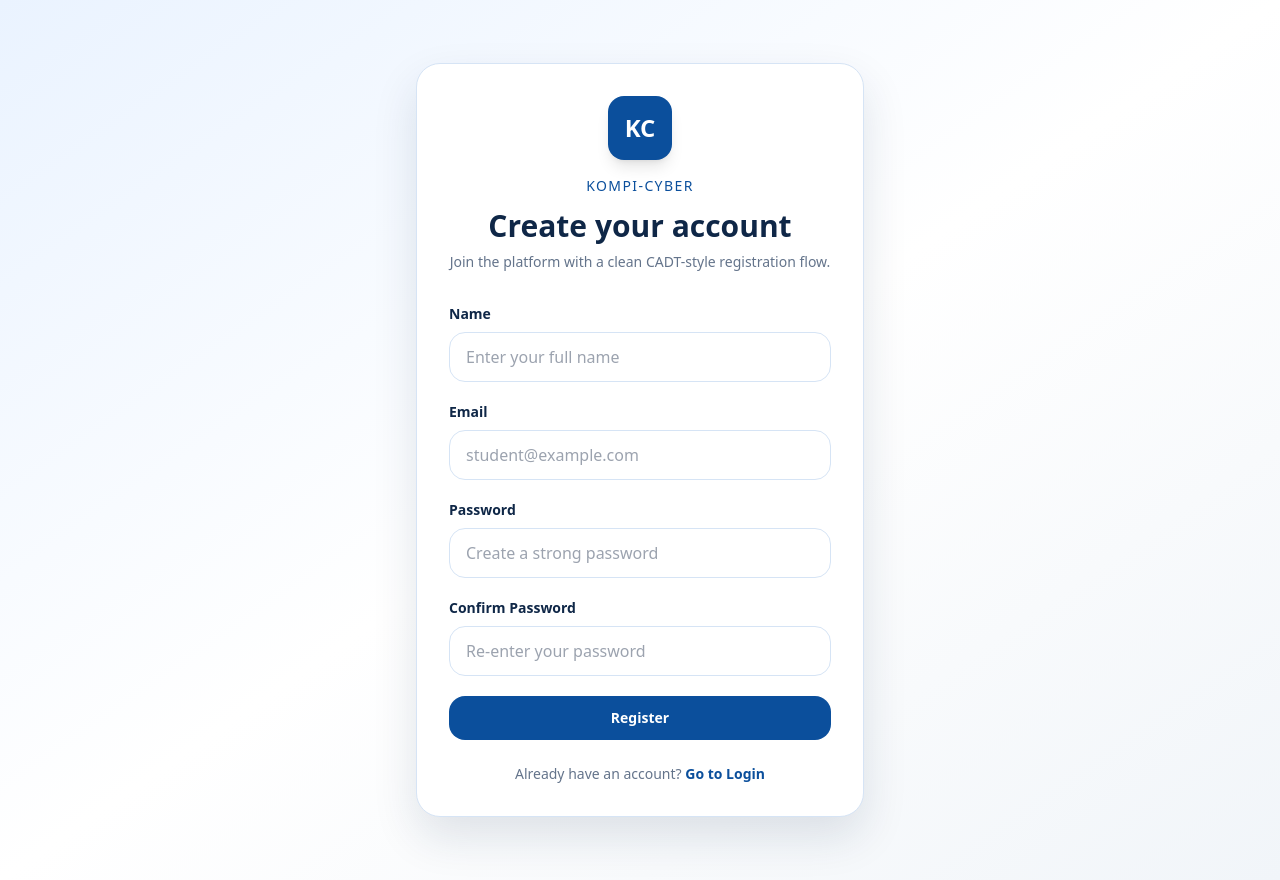
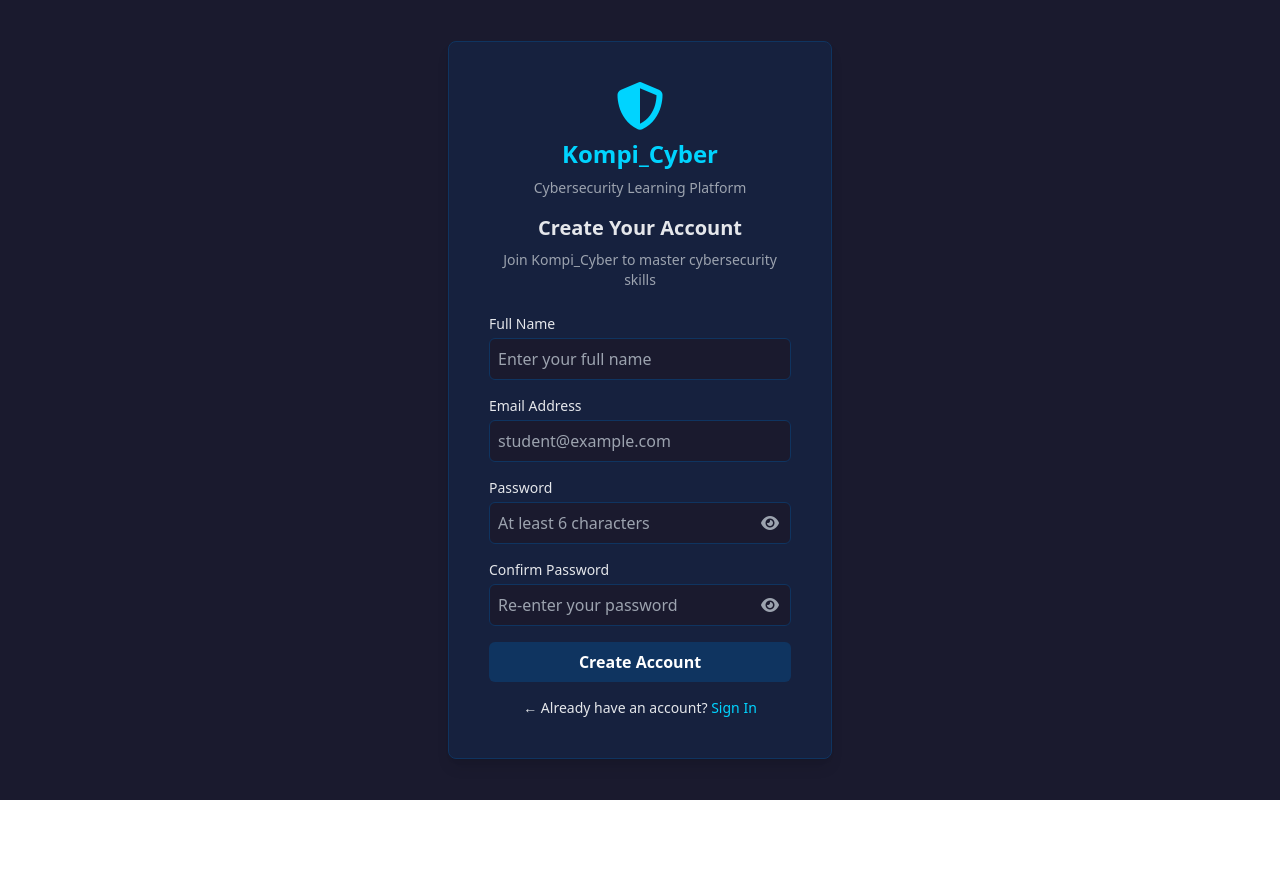
Before and after one commit to hornsovisal/kompi-cyber, a React (Vite) app in the folder frontend/: page /register in a window 1280 px wide. After the commit the page ends 800 px from the top, so only its background shows below. Built offline with nearby package versions, Linux system fonts and the light colour scheme.

Commit message:
make login and register page with backend

```diff
--- a/frontend/index.html
+++ b/frontend/index.html
@@ -4,6 +4,7 @@
     <meta charset="UTF-8" />
     <meta name="viewport" content="width=device-width, initial-scale=1.0" />
     <title>Kompi-Cyber</title>
+    <link rel="stylesheet" href="https://cdnjs.cloudflare.com/ajax/libs/font-awesome/6.4.0/css/all.min.css" />
   </head>
   <body>
     <div id="root"></div>
--- a/frontend/src/pages/Login.jsx
+++ b/frontend/src/pages/Login.jsx
@@ -1,166 +1,164 @@
-import { useState } from "react";
-import { useNavigate, Link } from "react-router-dom";
-import axios from "axios";
+import React, { useState } from "react";
+import { Link, useNavigate } from "react-router-dom";
 
-export default function Login() {
-  const navigate = useNavigate();
-  const [loading, setLoading] = useState(false);
-  const [alert, setAlert] = useState(null);
-  const [errors, setErrors] = useState({});
+const API_URL = "http://localhost:5000/api/auth";
+
+function Login() {
   const [formData, setFormData] = useState({
     email: "",
     password: "",
   });
+  const [showPassword, setShowPassword] = useState(false);
+  const [error, setError] = useState("");
+  const [loading, setLoading] = useState(false);
+  const navigate = useNavigate();
+
+  const togglePassword = () => {
+    setShowPassword(!showPassword);
+  };
 
   const handleChange = (e) => {
-    setFormData({ ...formData, [e.target.name]: e.target.value });
-  };
-
-  const validateForm = () => {
-    const newErrors = {};
-
-    if (!formData.email.trim()) {
-      newErrors.email = "Email is required.";
-    }
-
-    if (!formData.password) {
-      newErrors.password = "Password is required.";
-    }
-
-    setErrors(newErrors);
-    return Object.keys(newErrors).length === 0;
+    const { id, value } = e.target;
+    setFormData((prev) => ({
+      ...prev,
+      [id]: value,
+    }));
+    setError("");
   };
 
   const handleSubmit = async (e) => {
     e.preventDefault();
-    setAlert(null);
 
-    if (!validateForm()) {
+    // Validation
+    if (!formData.email || !formData.password) {
+      setError("Email and password are required");
       return;
     }
 
     setLoading(true);
-
     try {
-      const response = await axios.post("/api/auth/login", {
-        email: formData.email.trim(),
+      const response = await fetch(`${API_URL}/login`, {
+        method: "POST",
+        headers: {
+          "Content-Type": "application/json",
+        },
+        body: JSON.stringify({
+          email: formData.email,
           password: formData.password,
+        }),
       });
 
-      setAlert({ type: "success", message: "Login successful!" });
+      const data = await response.json();
+
+      if (!response.ok) {
+        setError(data.message || "Login failed");
+        return;
+      }
 
       // Store token in localStorage
-      localStorage.setItem("token", response.data.token);
-      localStorage.setItem("user", JSON.stringify(response.data.user));
+      localStorage.setItem("token", data.token);
+      localStorage.setItem("user", JSON.stringify(data.user));
 
-      setTimeout(() => {
       navigate("/dashboard");
-      }, 1200);
-    } catch (error) {
-      const message =
-        error.response?.data?.message ||
-        error.message ||
-        "Login failed. Please try again.";
-      setAlert({ type: "error", message });
+    } catch (err) {
+      console.error("Login error:", err);
+      setError("Failed to connect to server. Make sure backend is running.");
     } finally {
       setLoading(false);
     }
   };
 
   return (
-    <div className="min-h-screen bg-gradient-to-br from-cadtSky via-white to-slate-100 px-4 py-10">
-      <main className="flex min-h-screen items-center justify-center">
-        <div className="w-full max-w-md rounded-3xl border border-cadtLine bg-white p-8 shadow-card">
-          <div className="mb-8 text-center">
-            <div className="mx-auto mb-4 flex h-16 w-16 items-center justify-center rounded-2xl bg-cadtBlue text-2xl font-bold text-white shadow-lg">
-              KC
-            </div>
-            <p className="text-sm font-medium uppercase tracking-widest text-cadtBlue">
-              Kompi-Cyber
-            </p>
-            <h1 className="mt-3 text-3xl font-bold text-cadtNavy">
-              Welcome back
-            </h1>
-            <p className="mt-2 text-sm text-slate-500">
-              Sign in to your account to continue learning
-            </p>
-          </div>
+    <div className="flex items-center justify-center min-h-screen bg-[#1a1a2e] text-gray-200">
+      <div className="bg-[#16213e] p-10 rounded-lg shadow-lg w-96 border border-[#0f3460]">
+        <i className="fas fa-shield-alt text-5xl text-[#00d4ff] mb-2 block text-center"></i>
+        <h1 className="text-2xl font-bold text-[#00d4ff] text-center mb-2">Kompi_Cyber</h1>
+        <p className="text-sm text-gray-400 text-center mb-6">Cybersecurity Learning Platform</p>
 
-          {alert && (
-            <div
-              className={`mb-5 rounded-2xl border px-4 py-3 text-sm font-medium ${
-                alert.type === "success"
-                  ? "border-emerald-200 bg-emerald-50 text-emerald-700"
-                  : "border-red-200 bg-red-50 text-red-700"
-              }`}
-            >
-              {alert.message}
+        {error && (
+          <div className="mb-4 p-2 bg-red-900 border border-red-700 rounded text-red-200 text-sm">
+            {error}
           </div>
         )}
 
-          <form onSubmit={handleSubmit} className="space-y-5">
+        <form autoComplete="off" onSubmit={handleSubmit} className="space-y-4">
+          {/* hidden inputs to trick autofill */}
+          <input type="text" name="fakeusernameremembered" style={{display: 'none'}} />
+          <input type="password" name="fakepasswordremembered" style={{display: 'none'}} />
           <div>
-              <label
-                htmlFor="email"
-                className="mb-2 block text-sm font-semibold text-cadtNavy"
-              >
-                Email
+            <label htmlFor="email" className="block text-sm font-semibold mb-1">
+              Email / Student ID
             </label>
             <input
+              type="text"
               id="email"
-                name="email"
-                type="email"
-                placeholder="student@example.com"
               value={formData.email}
               onChange={handleChange}
-                className="w-full rounded-2xl border border-cadtLine bg-white px-4 py-3 outline-none transition focus:border-cadtBlue focus:ring-4 focus:ring-blue-100"
+              placeholder="student@example.com"
+              className="w-full p-2 rounded-md border border-[#0f3460] bg-[#1a1a2e] text-gray-200 focus:outline-none focus:border-[#00d4ff]"
             />
-              {errors.email && (
-                <p className="mt-1 text-sm text-red-600">{errors.email}</p>
-              )}
           </div>
 
           <div>
-              <label
-                htmlFor="password"
-                className="mb-2 block text-sm font-semibold text-cadtNavy"
-              >
+            <label htmlFor="password" className="block text-sm font-semibold mb-1">
               Password
             </label>
+            <div className="relative">
               <input
+                type={showPassword ? "text" : "password"}
                 id="password"
-                name="password"
-                type="password"
-                placeholder="Enter your password"
                 value={formData.password}
                 onChange={handleChange}
-                className="w-full rounded-2xl border border-cadtLine bg-white px-4 py-3 outline-none transition focus:border-cadtBlue focus:ring-4 focus:ring-blue-100"
+                placeholder="Enter your password"
+                autoComplete="off"
+                className="w-full p-2 pr-10 rounded-md border border-[#0f3460] bg-[#1a1a2e] text-gray-200 focus:outline-none focus:border-[#00d4ff]"
               />
-              {errors.password && (
-                <p className="mt-1 text-sm text-red-600">{errors.password}</p>
-              )}
+              <button
+                type="button"
+                onClick={togglePassword}
+                className="absolute right-3 top-1/2 transform -translate-y-1/2 cursor-pointer text-gray-400 hover:text-gray-200 bg-transparent border-0 p-0"
+              >
+                <i className={`fas ${showPassword ? "fa-eye-slash" : "fa-eye"}`}></i>
+              </button>
+            </div>
+          </div>
+
+          <div className="flex justify-between items-center text-sm mb-2">
+            <label className="flex items-center">
+              <input type="checkbox" className="mr-2" /> Remember me
+            </label>
+            <a href="#" className="text-[#00d4ff] hover:underline">
+              Forgot password?
+            </a>
           </div>
 
           <button
             type="submit"
             disabled={loading}
-              className="w-full rounded-2xl bg-cadtBlue px-4 py-3 text-sm font-semibold text-white transition hover:bg-cadtNavy focus:outline-none focus:ring-4 focus:ring-blue-200 disabled:cursor-not-allowed disabled:opacity-70"
+            className="w-full py-2 rounded-md bg-[#0f3460] text-white font-semibold hover:bg-[#00d4ff] hover:text-[#16213e] transition disabled:opacity-50 disabled:cursor-not-allowed"
           >
-              {loading ? "Signing in..." : "Sign In"}
+            {loading ? "Signing In..." : "Sign In"}
           </button>
+
+          <div className="text-center text-gray-400 text-sm my-4">or continue with</div>
+
+          <button
+            type="button"
+            className="w-full py-2 rounded-md border border-[#0f3460] bg-[#1a1a2e] text-gray-200 flex items-center justify-center hover:border-[#00d4ff] transition"
+          >
+            <i className="fab fa-microsoft mr-2"></i> Sign in with Microsoft 365
+          </button>
+
+          <div className="text-center text-sm mt-4">
+            Don't have an account?{' '}
+            <Link to="/register" className="text-[#00d4ff] hover:underline">
+              Create Account
+            </Link>
+          </div>
         </form>
-
-          <p className="mt-6 text-center text-sm text-slate-500">
-            Don't have an account?{" "}
-            <Link
-              to="/register"
-              className="font-semibold text-cadtBlue hover:text-cadtNavy"
-            >
-              Create one
-            </Link>
-          </p>
       </div>
-      </main>
     </div>
   );
 }
+
+export default Login;
--- a/frontend/src/pages/Register.jsx
+++ b/frontend/src/pages/Register.jsx
@@ -1,227 +1,199 @@
-import { useState } from "react";
-import { useNavigate, Link } from "react-router-dom";
-import axios from "axios";
+import React, { useState } from "react";
+import { Link, useNavigate } from "react-router-dom";
 
-export default function Register() {
-  const navigate = useNavigate();
-  const [loading, setLoading] = useState(false);
-  const [alert, setAlert] = useState(null);
-  const [errors, setErrors] = useState({});
+const API_URL = "http://localhost:5000/api/auth";
+
+function CreateAccount() {
   const [formData, setFormData] = useState({
     name: "",
     email: "",
     password: "",
-    confirmPassword: "",
+    confirm: "",
   });
+  const [showPassword, setShowPassword] = useState(false);
+  const [showConfirm, setShowConfirm] = useState(false);
+  const [error, setError] = useState("");
+  const [loading, setLoading] = useState(false);
+  const navigate = useNavigate();
 
-  const emailPattern = /^[^\s@]+@[^\s@]+\.[^\s@]+$/;
+  const togglePassword = (field) => {
+    if (field === "password") {
+      setShowPassword(!showPassword);
+    } else if (field === "confirm") {
+      setShowConfirm(!showConfirm);
+    }
+  };
 
   const handleChange = (e) => {
-    setFormData({ ...formData, [e.target.name]: e.target.value });
-  };
-
-  const validateForm = () => {
-    const newErrors = {};
-
-    if (!formData.name.trim()) {
-      newErrors.name = "Name is required.";
-    }
-
-    if (!formData.email.trim()) {
-      newErrors.email = "Email is required.";
-    } else if (!emailPattern.test(formData.email.trim())) {
-      newErrors.email = "Please enter a valid email address.";
-    }
-
-    if (!formData.password) {
-      newErrors.password = "Password is required.";
-    }
-
-    if (!formData.confirmPassword) {
-      newErrors.confirmPassword = "Confirm password is required.";
-    } else if (formData.password !== formData.confirmPassword) {
-      newErrors.confirmPassword = "Passwords do not match.";
-    }
-
-    setErrors(newErrors);
-    return Object.keys(newErrors).length === 0;
+    const { id, value } = e.target;
+    setFormData((prev) => ({
+      ...prev,
+      [id]: value,
+    }));
+    setError("");
   };
 
   const handleSubmit = async (e) => {
     e.preventDefault();
-    setAlert(null);
 
-    if (!validateForm()) {
+    // Validation
+    if (!formData.name || !formData.email || !formData.password || !formData.confirm) {
+      setError("All fields are required");
+      return;
+    }
+
+    if (formData.password !== formData.confirm) {
+      setError("Passwords do not match");
+      return;
+    }
+
+    if (formData.password.length < 6) {
+      setError("Password must be at least 6 characters");
       return;
     }
 
     setLoading(true);
-
     try {
-      const response = await axios.post("/api/auth/register", {
-        name: formData.name.trim(),
-        email: formData.email.trim(),
+      const response = await fetch(`${API_URL}/register`, {
+        method: "POST",
+        headers: {
+          "Content-Type": "application/json",
+        },
+        body: JSON.stringify({
+          name: formData.name,
+          email: formData.email,
           password: formData.password,
+        }),
       });
 
-      setAlert({
-        type: "success",
-        message: response.data.message || "Registration successful!",
-      });
-      setFormData({ name: "", email: "", password: "", confirmPassword: "" });
+      const data = await response.json();
 
-      setTimeout(() => {
+      if (!response.ok) {
+        setError(data.message || "Registration failed");
+        return;
+      }
+
       navigate("/login");
-      }, 1200);
-    } catch (error) {
-      const message =
-        error.response?.data?.message ||
-        error.message ||
-        "Registration failed. Please try again.";
-      setAlert({ type: "error", message });
+    } catch (err) {
+      console.error("Registration error:", err);
+      setError("Failed to connect to server. Make sure backend is running.");
     } finally {
       setLoading(false);
     }
   };
 
   return (
-    <div className="min-h-screen bg-gradient-to-br from-cadtSky via-white to-slate-100 px-4 py-10">
-      <main className="flex min-h-screen items-center justify-center">
-        <div className="w-full max-w-md rounded-3xl border border-cadtLine bg-white p-8 shadow-card">
-          <div className="mb-8 text-center">
-            <div className="mx-auto mb-4 flex h-16 w-16 items-center justify-center rounded-2xl bg-cadtBlue text-2xl font-bold text-white shadow-lg">
-              KC
-            </div>
-            <p className="text-sm font-medium uppercase tracking-widest text-cadtBlue">
-              Kompi-Cyber
+    <div className="flex items-center justify-center min-h-screen bg-[#1a1a2e] text-gray-200">
+      <div className="bg-[#16213e] p-10 rounded-lg shadow-lg w-96 border border-[#0f3460] text-center">
+        <i className="fas fa-shield-alt text-5xl text-[#00d4ff] mb-2 block"></i>
+        <h1 className="text-2xl font-bold text-[#00d4ff] mb-2">Kompi_Cyber</h1>
+        <p className="text-sm text-gray-400 mb-4">Cybersecurity Learning Platform</p>
+        <h2 className="text-xl font-semibold mb-2">Create Your Account</h2>
+        <p className="text-sm text-gray-400 mb-6">
+          Join Kompi_Cyber to master cybersecurity skills
         </p>
-            <h1 className="mt-3 text-3xl font-bold text-cadtNavy">
-              Create your account
-            </h1>
-            <p className="mt-2 text-sm text-slate-500">
-              Join the platform with a clean CADT-style registration flow.
-            </p>
-          </div>
 
-          {alert && (
-            <div
-              className={`mb-5 rounded-2xl border px-4 py-3 text-sm font-medium ${
-                alert.type === "success"
-                  ? "border-emerald-200 bg-emerald-50 text-emerald-700"
-                  : "border-red-200 bg-red-50 text-red-700"
-              }`}
-            >
-              {alert.message}
+        {error && (
+          <div className="mb-4 p-2 bg-red-900 border border-red-700 rounded text-red-200 text-sm">
+            {error}
           </div>
         )}
 
-          <form onSubmit={handleSubmit} className="space-y-5">
+        <form onSubmit={handleSubmit} className="space-y-4 text-left">
           <div>
-              <label
-                htmlFor="name"
-                className="mb-2 block text-sm font-semibold text-cadtNavy"
-              >
-                Name
+            <label htmlFor="name" className="block text-sm mb-1">
+              Full Name
             </label>
             <input
+              type="text"
               id="name"
-                name="name"
-                type="text"
-                placeholder="Enter your full name"
               value={formData.name}
               onChange={handleChange}
-                className="w-full rounded-2xl border border-cadtLine bg-white px-4 py-3 outline-none transition focus:border-cadtBlue focus:ring-4 focus:ring-blue-100"
+              placeholder="Enter your full name"
+              className="w-full p-2 rounded-md border border-[#0f3460] bg-[#1a1a2e] text-gray-200 focus:outline-none focus:border-[#00d4ff]"
             />
-              {errors.name && (
-                <p className="mt-1 text-sm text-red-600">{errors.name}</p>
-              )}
           </div>
 
           <div>
-              <label
-                htmlFor="email"
-                className="mb-2 block text-sm font-semibold text-cadtNavy"
-              >
-                Email
+            <label htmlFor="email" className="block text-sm mb-1">
+              Email Address
             </label>
             <input
+              type="email"
               id="email"
-                name="email"
-                type="email"
-                placeholder="student@example.com"
               value={formData.email}
               onChange={handleChange}
-                className="w-full rounded-2xl border border-cadtLine bg-white px-4 py-3 outline-none transition focus:border-cadtBlue focus:ring-4 focus:ring-blue-100"
+              placeholder="student@example.com"
+              className="w-full p-2 rounded-md border border-[#0f3460] bg-[#1a1a2e] text-gray-200 focus:outline-none focus:border-[#00d4ff]"
             />
-              {errors.email && (
-                <p className="mt-1 text-sm text-red-600">{errors.email}</p>
-              )}
           </div>
 
           <div>
-              <label
-                htmlFor="password"
-                className="mb-2 block text-sm font-semibold text-cadtNavy"
-              >
+            <label htmlFor="password" className="block text-sm mb-1">
               Password
             </label>
+            <div className="relative">
               <input
+                type={showPassword ? "text" : "password"}
                 id="password"
-                name="password"
-                type="password"
-                placeholder="Create a strong password"
                 value={formData.password}
                 onChange={handleChange}
-                className="w-full rounded-2xl border border-cadtLine bg-white px-4 py-3 outline-none transition focus:border-cadtBlue focus:ring-4 focus:ring-blue-100"
+                placeholder="At least 6 characters"
+                autoComplete="new-password"
+                className="w-full p-2 pr-10 rounded-md border border-[#0f3460] bg-[#1a1a2e] text-gray-200 focus:outline-none focus:border-[#00d4ff]"
               />
-              {errors.password && (
-                <p className="mt-1 text-sm text-red-600">{errors.password}</p>
-              )}
+              <button
+                type="button"
+                onClick={() => togglePassword("password")}
+                className="absolute right-3 top-1/2 transform -translate-y-1/2 cursor-pointer text-gray-400 hover:text-gray-200 bg-transparent border-0 p-0"
+              >
+                <i className={`fas ${showPassword ? "fa-eye-slash" : "fa-eye"}`}></i>
+              </button>
+            </div>
           </div>
 
           <div>
-              <label
-                htmlFor="confirmPassword"
-                className="mb-2 block text-sm font-semibold text-cadtNavy"
-              >
+            <label htmlFor="confirm" className="block text-sm mb-1">
               Confirm Password
             </label>
+            <div className="relative">
               <input
-                id="confirmPassword"
-                name="confirmPassword"
-                type="password"
+                type={showConfirm ? "text" : "password"}
+                id="confirm"
+                value={formData.confirm}
+                onChange={handleChange}
                 placeholder="Re-enter your password"
-                value={formData.confirmPassword}
-                onChange={handleChange}
-                className="w-full rounded-2xl border border-cadtLine bg-white px-4 py-3 outline-none transition focus:border-cadtBlue focus:ring-4 focus:ring-blue-100"
+                autoComplete="new-password"
+                className="w-full p-2 pr-10 rounded-md border border-[#0f3460] bg-[#1a1a2e] text-gray-200 focus:outline-none focus:border-[#00d4ff]"
               />
-              {errors.confirmPassword && (
-                <p className="mt-1 text-sm text-red-600">
-                  {errors.confirmPassword}
-                </p>
-              )}
+              <button
+                type="button"
+                onClick={() => togglePassword("confirm")}
+                className="absolute right-3 top-1/2 transform -translate-y-1/2 cursor-pointer text-gray-400 hover:text-gray-200 bg-transparent border-0 p-0"
+              >
+                <i className={`fas ${showConfirm ? "fa-eye-slash" : "fa-eye"}`}></i>
+              </button>
+            </div>
           </div>
 
           <button
             type="submit"
             disabled={loading}
-              className="w-full rounded-2xl bg-cadtBlue px-4 py-3 text-sm font-semibold text-white transition hover:bg-cadtNavy focus:outline-none focus:ring-4 focus:ring-blue-200 disabled:cursor-not-allowed disabled:opacity-70"
+            className="w-full py-2 rounded-md bg-[#0f3460] text-white font-semibold hover:bg-[#00d4ff] hover:text-[#16213e] transition disabled:opacity-50 disabled:cursor-not-allowed"
           >
-              {loading ? "Registering..." : "Register"}
+            {loading ? "Creating Account..." : "Create Account"}
           </button>
         </form>
 
-          <p className="mt-6 text-center text-sm text-slate-500">
-            Already have an account?{" "}
-            <Link
-              to="/login"
-              className="font-semibold text-cadtBlue hover:text-cadtNavy"
-            >
-              Go to Login
+        <div className="mt-4 text-sm">
+          ← Already have an account?{' '}
+          <Link to="/login" className="text-[#00d4ff] hover:underline">
+            Sign In
           </Link>
-          </p>
         </div>
-      </main>
+      </div>
     </div>
   );
 }
+
+export default CreateAccount;
```
Also changed, not shown: 2 other files (tests, documents, lock files or other folders). Lines whose indentation alone changed are shown as unchanged.
